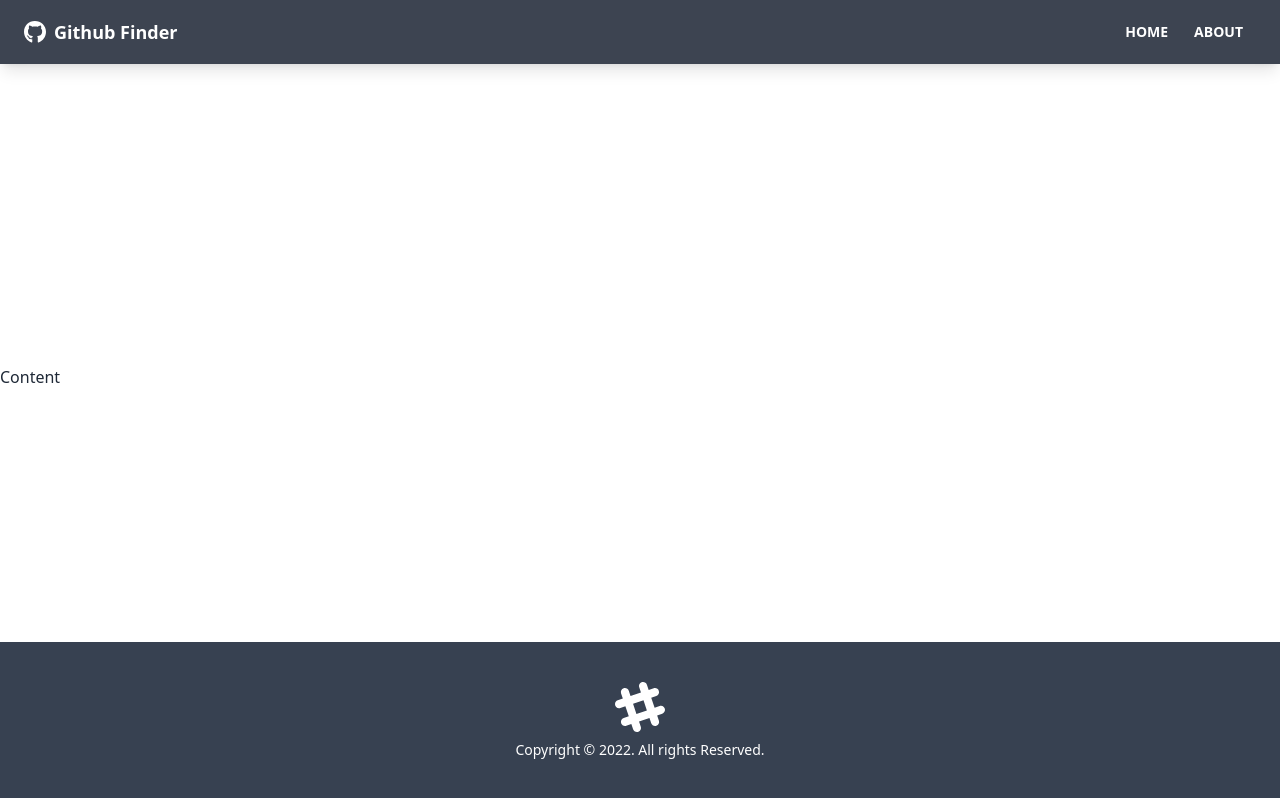
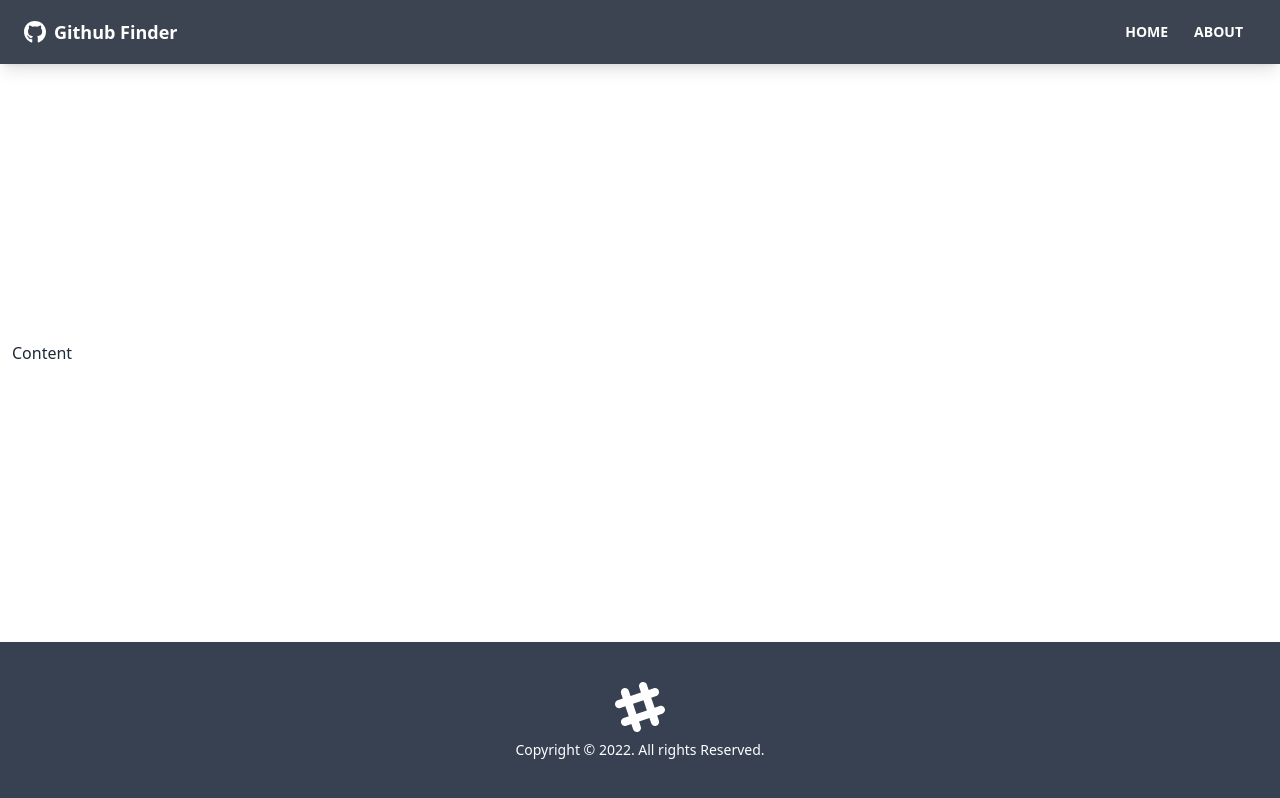
Before and after one commit to mdubelbeis/github-finder, a React (Create React App) app: page / in a window 1280 px wide. Built offline with nearby package versions, Linux system fonts and the light colour scheme.

Commit message:
initial main tag styling

```diff
--- a/src/App.jsx
+++ b/src/App.jsx
@@ -8,7 +8,7 @@ const App = () => {
     <div>
       <div className="flex flex-col justify-between h-screen">
         <Navbar />
-        <main>Content</main>
+        <main className="container mx-auto px-3 pb-12">Content</main>
         <Footer />
       </div>
     </div>
```
